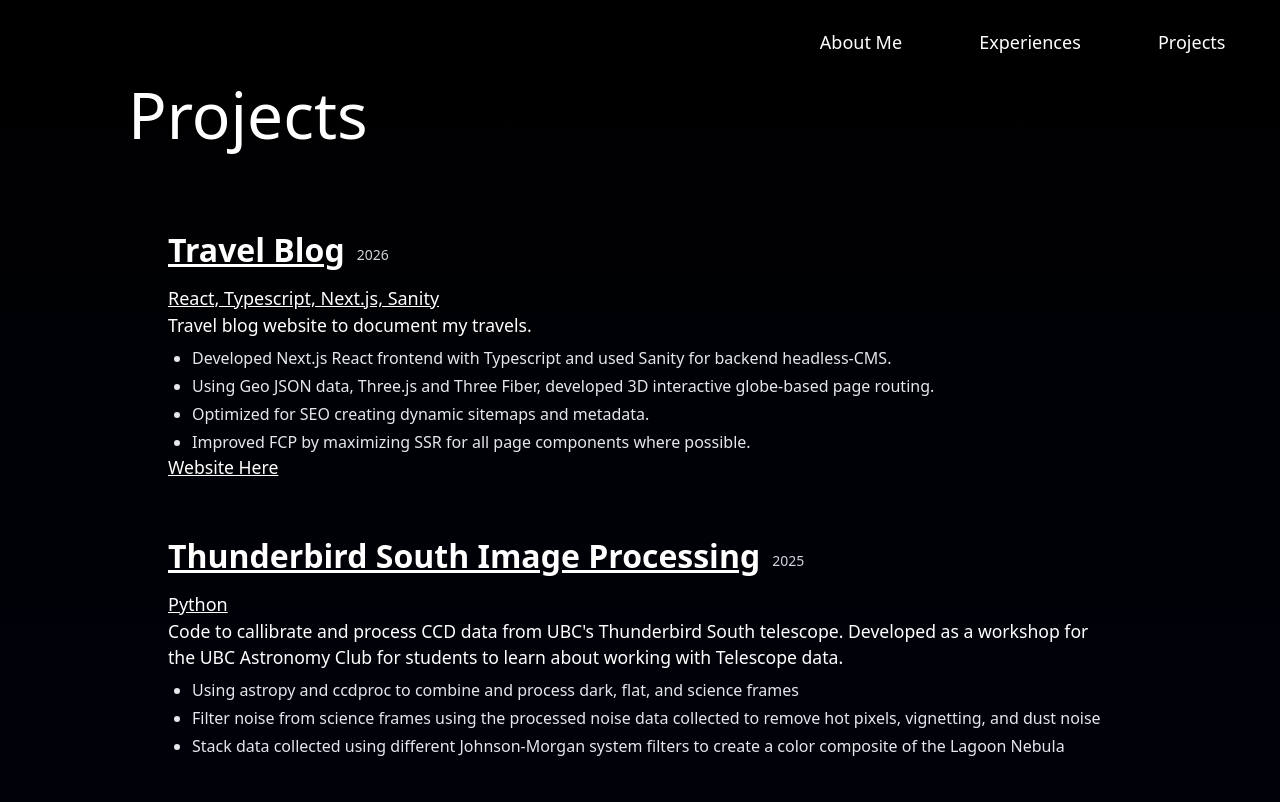
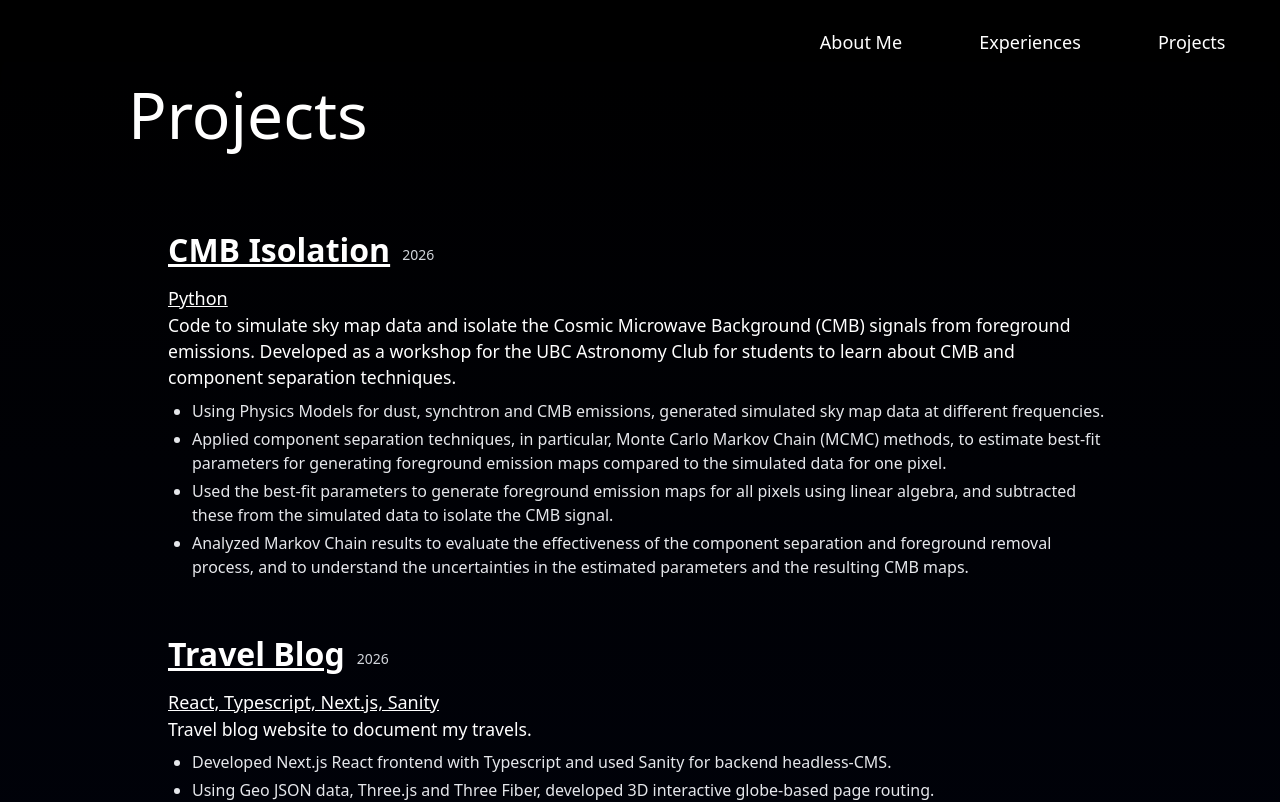
Before and after one commit to coolkidwrik/portfolio, a React (Vite) app: page /Projects in a window 1280 px wide. Shown: the top 802 px of the page. Built offline with nearby package versions, Linux system fonts and the light colour scheme.

Commit message:
added CMB isolation workshop description

```diff
--- a/src/pages/ProjectsPage.tsx
+++ b/src/pages/ProjectsPage.tsx
@@ -8,6 +8,20 @@ const ProjectsPage = () => {
 
   // Project Descriptions
   /////////////////////////////////////////////////////////////////////////////////////
+
+  // CMB isolation workshop
+  const CMBDescription = `
+    Code to simulate sky map data and isolate the Cosmic Microwave Background (CMB) signals from foreground emissions. Developed as a workshop for the UBC Astronomy Club for students to learn about CMB and component separation techniques.
+    `
+
+  const CMBList = [
+    "Using Physics Models for dust, synchtron and CMB emissions, generated simulated sky map data at different frequencies.",
+    "Applied component separation techniques, in particular, Monte Carlo Markov Chain (MCMC) methods, to estimate best-fit parameters for generating foreground emission maps compared to the simulated data for one pixel.",
+    "Used the best-fit parameters to generate foreground emission maps for all pixels using linear algebra, and subtracted these from the simulated data to isolate the CMB signal.",
+    "Analyzed Markov Chain results to evaluate the effectiveness of the component separation and foreground removal process, and to understand the uncertainties in the estimated parameters and the resulting CMB maps."
+
+  ];
+  const CMBLink = "https://github.com/UBCAstronomyClub/CMB_Isolation";
 
   // Travel Blog
   const TravelBlogDescription = `Travel blog website to document my travels.`;
@@ -135,6 +149,14 @@ const ProjectsPage = () => {
         </div>
         <div className="flex flex-col items-start pt-2 sm:pt-4 lg:pt-6 px-4 sm:px-[10%] w-full text-white">
           <ContentSection
+            heading="CMB Isolation"
+            subtitle="Python"
+            description={CMBDescription}
+            list={CMBList}
+            date="2026"
+            link={CMBLink}
+          />
+          <ContentSection
             heading="Travel Blog"
             subtitle="React, Typescript, Next.js, Sanity"
             description={TravelBlogDescription}
```
